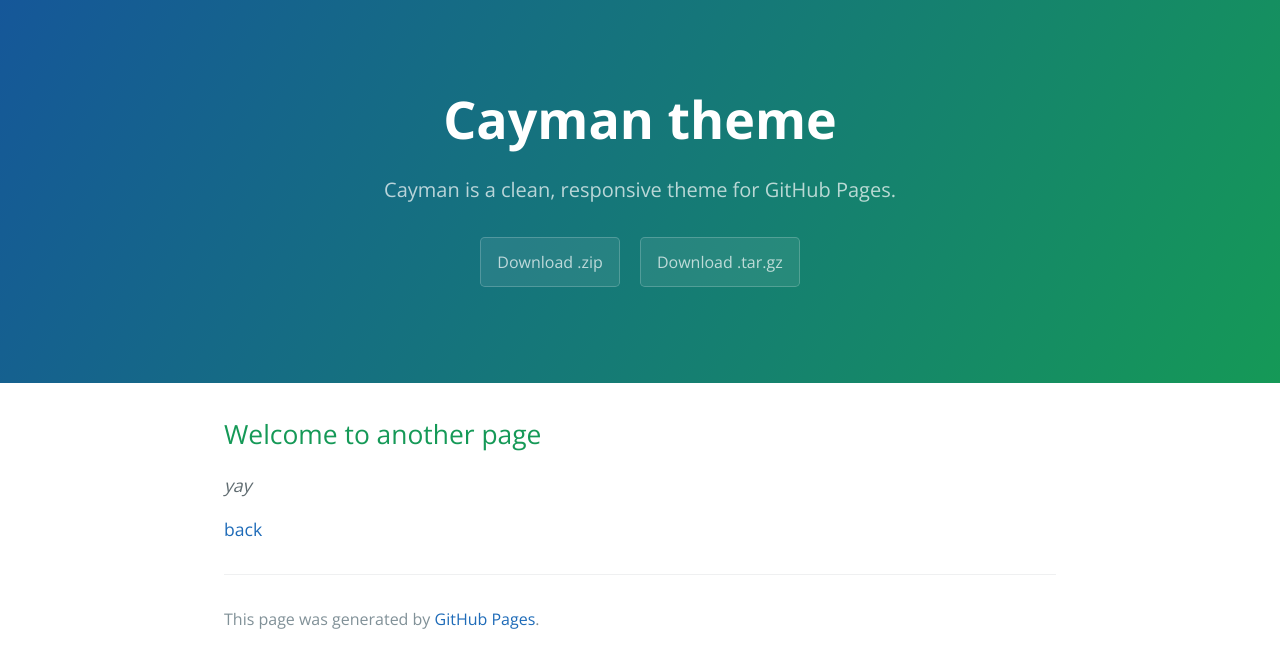
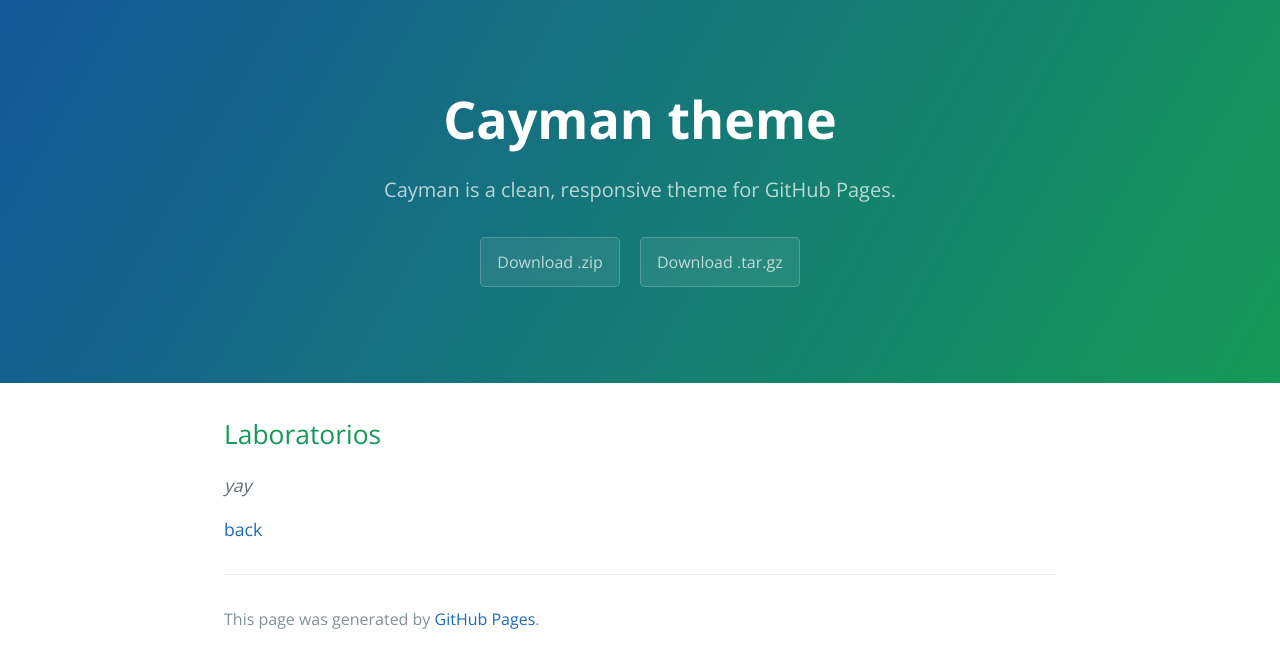
Before and after one commit to HuemulSolutions/HuemulSolutions.github.io, a Jekyll site: the page built from another-page.md, in a window 1280 px wide. Shown: the top 668 px of the page. Built offline with Jekyll 4.4.1, drawn with Linux system fonts in a browser that asks for light colours; our own code applies the rules of GitHub Pages for plain Markdown files.

Commit message:
Update another-page.md

```diff
--- a/another-page.md
+++ b/another-page.md
@@ -2,7 +2,7 @@
 layout: default
 ---
 
-## Welcome to another page
+## Laboratorios
 
 _yay_
 
```
